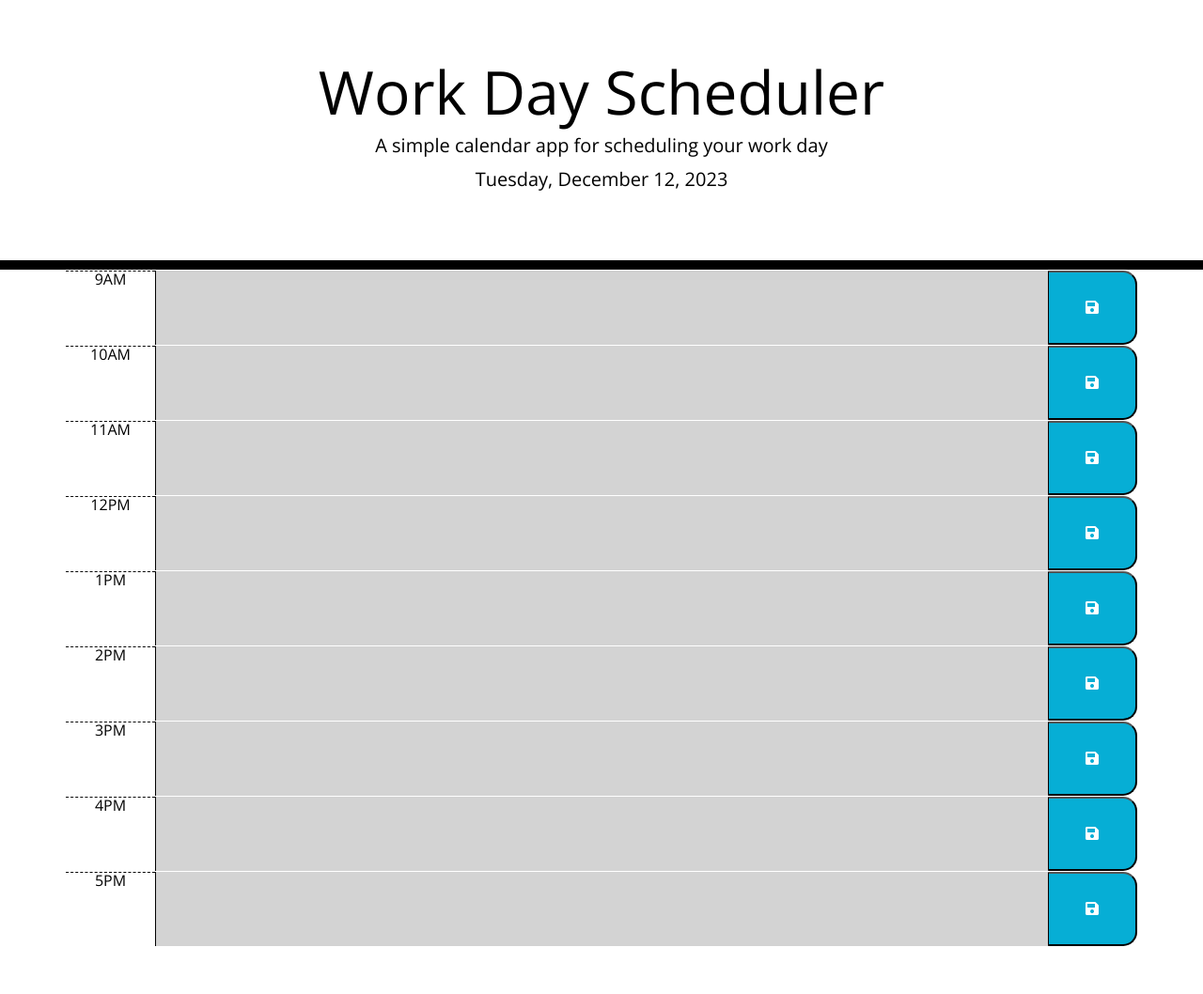
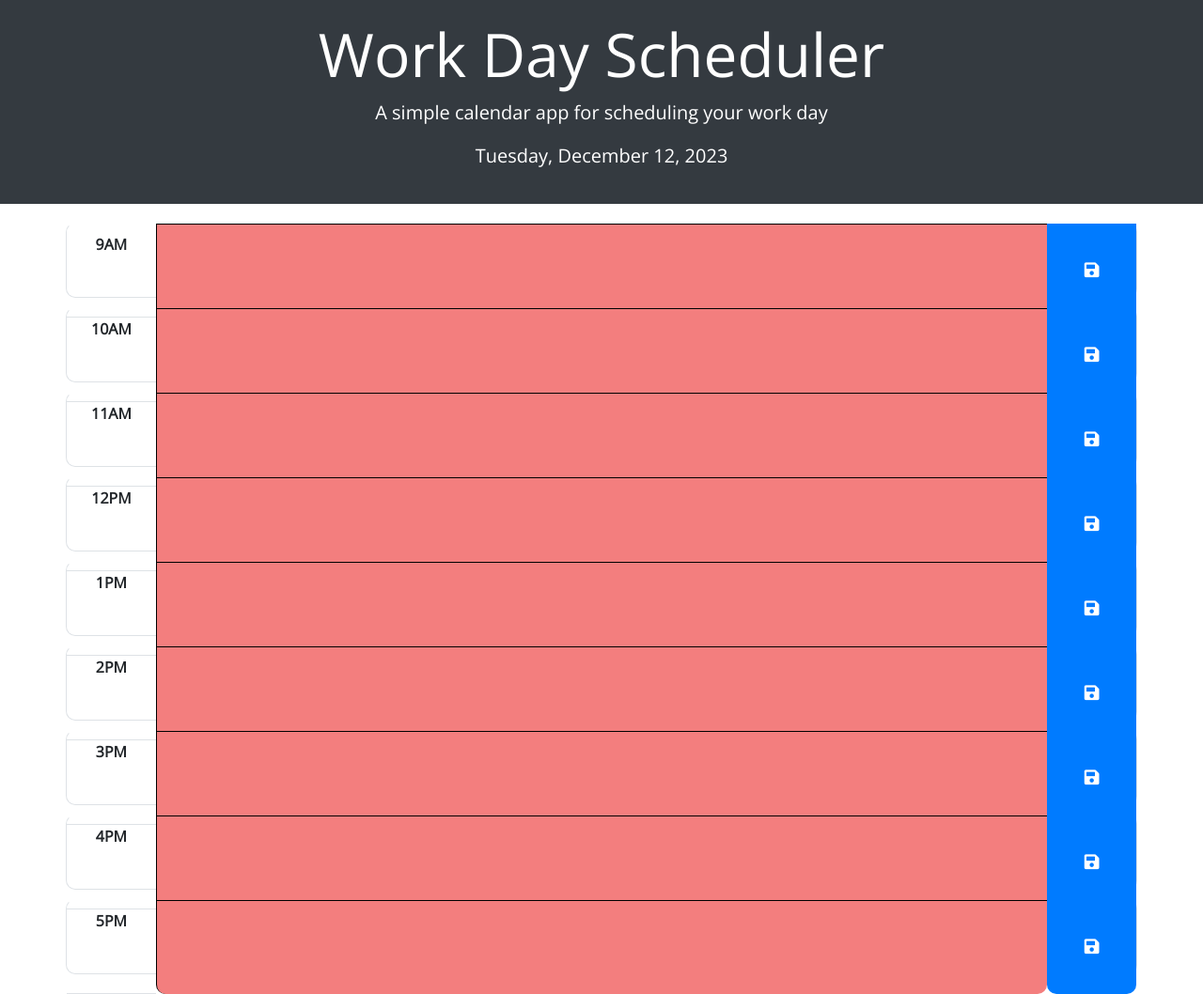
Before and after one commit to Moe-op/Work_Planner_App, a plain HTML site: page index.html in a window 1280 px wide. Shown: the whole page at 94% size. Before the commit the page ends 1007 px from the top, so only its background shows below. Drawn offline with nearby package versions, Linux system fonts and the light colour scheme.

Commit message:
added styling for event schedule

```diff
--- a/script.js
+++ b/script.js
@@ -21,7 +21,8 @@ $(document).ready(function () {
       let savedEvent = localStorage.getItem(`event-${hour}`);
       if (savedEvent) {
         textArea.val(savedEvent);
-        timeBlock.addClass("event-saved"); // Add a class for styling purposes
+        timeBlock.addClass("event-saved"); // Added a class for styling purposes to turn green once saved
+        console.log(`Event found for hour ${hour}: ${savedEvent}`);
       }
 
       let saveBtn = $("<button>").addClass("col-1 saveBtn").html('<i class="fas fa-save"></i>');
@@ -30,7 +31,8 @@ $(document).ready(function () {
       saveBtn.on("click", function () {
         let eventText = textArea.val();
         localStorage.setItem(`event-${hour}`, eventText);
-        timeBlock.addClass("event-saved"); // Add a class when an event is saved
+        timeBlock.addClass("event-saved"); // Added a class for styling purposes to turn green once saved
+        console.log(`Event saved for hour ${hour}: ${eventText}`);
       });
 
       // Append elements to time block and time blocks to the container
--- a/style.css
+++ b/style.css
@@ -1,7 +1,6 @@
 body {
   font-family: 'Open Sans', sans-serif;
   font-size: 16px;
-  line-height: 1;
 }
 
 textarea {
@@ -15,20 +14,37 @@ textarea {
 
 header {
   text-align: center;
-  background-color: transparent;
-  color: black;
-  border-radius: 0;
-  border-bottom: 10px solid black;
-  padding: 60px;
+  background-color: #343a40; /* Dark background color */
+  color: #ffffff; /* Light text color */
+  padding: 20px;
+}
+
+.container {
+  margin-top: 20px;
+}
+
+.time-block {
+  border: 1px solid #dee2e6; /* Light border color */
+  margin-bottom: 10px;
+  border-radius: 10px;
+}
+
+.hour {
+ /* background-color: #f8f9fa;  Light background color for hours */
+  padding: 10px;
+  text-align: center;
+  font-weight: bold;
+  border-bottom: 1px solid #dee2e6;
 }
 
 .description {
-  white-space: pre-wrap;
-}
-
-.time-block {
-  text-align: center;
-  border-radius: 15px;
+  background-color: #ffffff; /* White background for text area */
+  color: #495057; /* Dark text color */
+  border-top: black 1px solid;
+  resize: none;
+  padding: 10px;
+  height: 100px;
+  border-radius: 0 0 10px 10px;
 }
 
 .row {
@@ -37,14 +53,9 @@ header {
   border-top: 1px solid white;
 }
 
-.hour {
-  background-color: #ffffff;
-  color: #000000;
-  border-top: 1px dashed #000000;
-}
 
 .past {
-  background-color: #d3d3d3;
+  background-color: #f37e7e;
   color: white;
 }
 
@@ -54,24 +65,29 @@ header {
 }
 
 .future {
-  background-color: #77dd77;
+  background-color: #c8e6c9;
   color: white;
 }
 
 .saveBtn {
-  border-left: 1px solid black;
-  border-top-right-radius: 15px;
-  border-bottom-right-radius: 15px;
-  background-color: #06aed5;
-  color: white;
+  border: none;
+  border-radius: 0 0 10px 10px;
+  cursor: pointer;
+  background-color: #007bff; /* Blue for save button */
+  color: #ffffff;
+
 }
 
+.saveBtn i {
+  font-size: 18px;
+}
 .saveBtn i:hover {
+  background-color: #0056b3; /* Darker blue on hover */
   font-size: 20px;
   transition: all 0.3s ease-in-out;
 }
 
 .event-saved {
-  background-color: #77dd77; /* Green color for saved events */
+  background-color: #77dd77 !important; /* Green color for saved events */
   color: white;
 }
```
